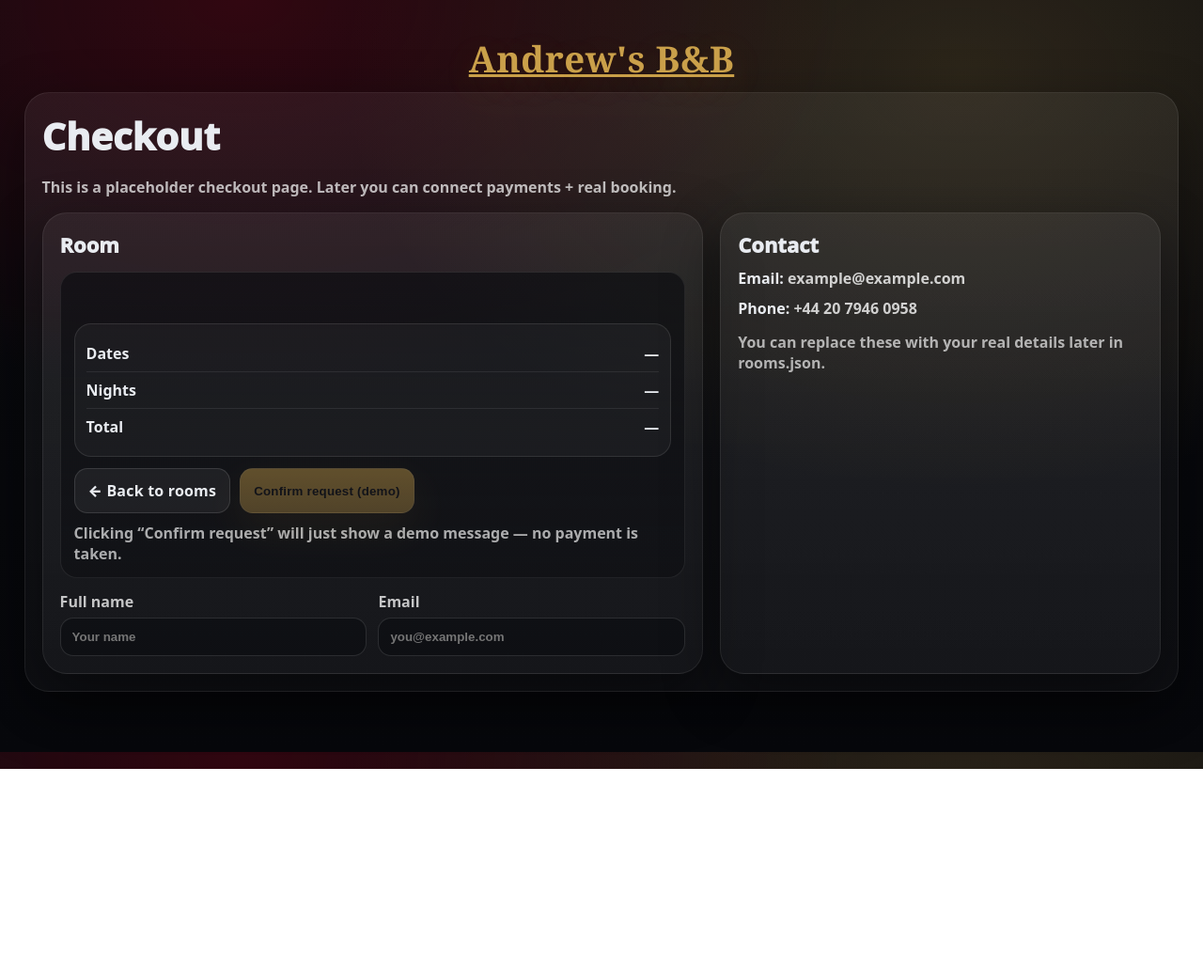
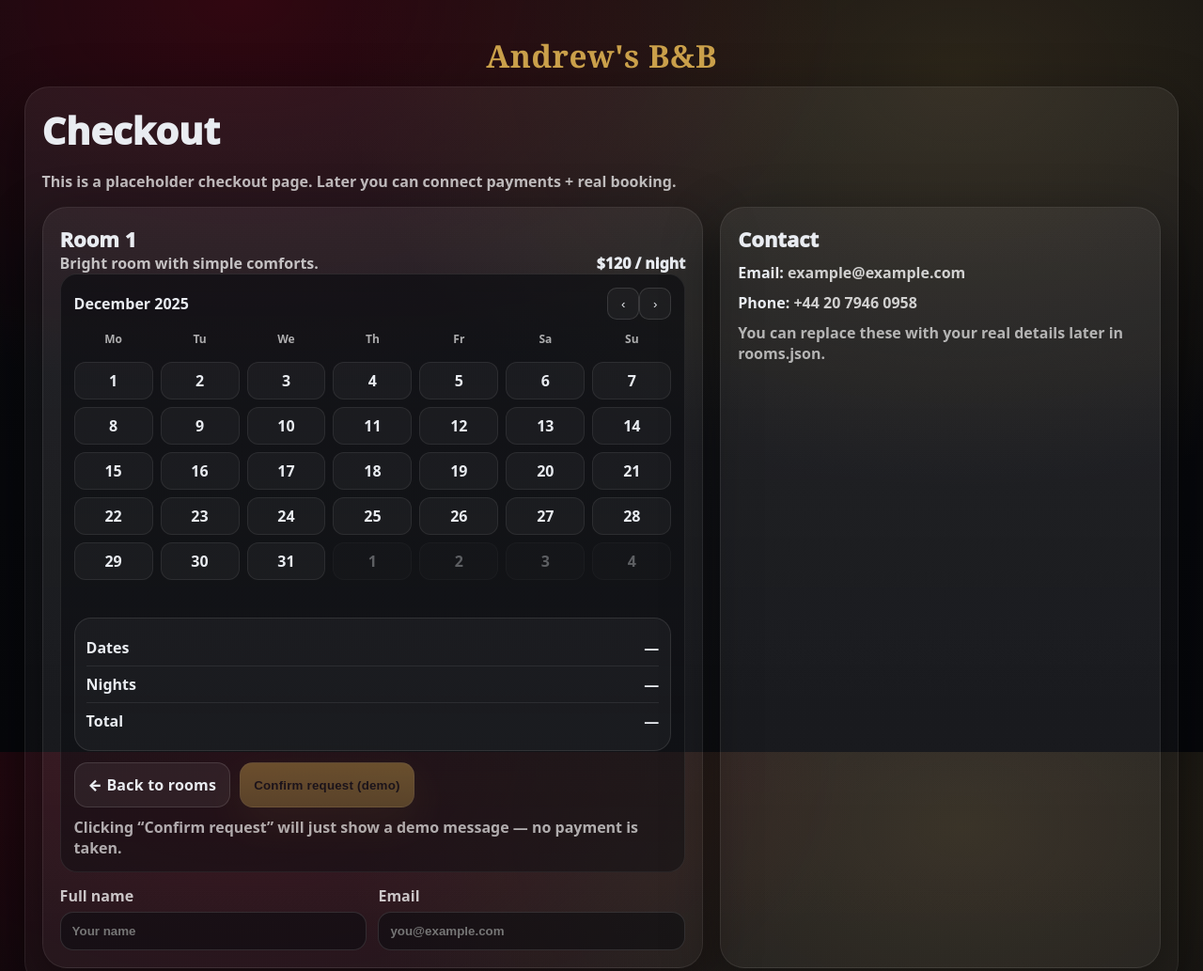
Before and after one commit to EchoOne7/AndrewsBnB, a plain HTML site: page public/checkout.html in a window 1280 px wide. Shown: the top 1033 px of the page at 94% size. Before the commit the page ends 818 px from the top, so only its background shows below. Drawn offline with Linux system fonts and the light colour scheme; files that its build step writes are made by us from their sources.

Commit message:
Update checkout.html

```diff
--- a/public/checkout.html
+++ b/public/checkout.html
@@ -4,12 +4,12 @@
   <meta charset="utf-8"/>
   <meta name="viewport" content="width=device-width,initial-scale=1"/>
   <title>Checkout • Andrew's B&B</title>
-  <link rel="stylesheet" href="/assets/style.css"/>
+  <link rel="stylesheet" href="/style.css"/>
 </head>
 <body>
   <div class="wrap">
     <header class="header">
-      <a class="brand" id="brandName" href="/">Andrew's B&B</a>
+      <a class="brandLink" id="brandName" href="/">Andrew's B&B</a>
     </header>
 
     <div class="card">
@@ -18,17 +18,16 @@
 
       <div class="checkoutGrid">
         <div class="card">
-          <div style="display:flex;justify-content:space-between;align-items:flex-end;gap:12px;">
+          <div class="checkoutHeader">
             <div>
-              <div style="font-weight:950;font-size:22px;" id="roomTitle">Room</div>
-              <div style="color:rgba(255,255,255,.72);font-weight:800;" id="roomInfo"></div>
+              <div class="checkoutRoom" id="roomTitle">Room</div>
+              <div class="checkoutInfo" id="roomInfo"></div>
             </div>
-            <div style="font-weight:950;" id="roomPrice"></div>
+            <div class="checkoutPrice" id="roomPrice"></div>
           </div>
 
-          <div style="margin-top:14px;" class="calWrap">
+          <div class="calWrap">
             <div id="checkoutCal"></div>
-
             <div class="errorLine" id="checkoutErr"></div>
 
             <div class="totalBox">
@@ -42,7 +41,7 @@
               <button class="btn primary" id="confirmBtn" type="button" disabled>Confirm request (demo)</button>
             </div>
 
-            <div style="color:rgba(255,255,255,.65);margin-top:10px;font-weight:700;">
+            <div class="fineprint">
               Clicking “Confirm request” will just show a demo message — no payment is taken.
             </div>
           </div>
@@ -60,12 +59,12 @@
         </div>
 
         <div class="card" id="contactCard">
-          <div style="font-weight:950;font-size:22px;margin-bottom:10px;">Contact</div>
-          <div style="display:flex;flex-direction:column;gap:10px;font-weight:900;">
-            <div>Email: <span style="color:rgba(255,255,255,.78)" id="contactEmail">example@example.com</span></div>
-            <div>Phone: <span style="color:rgba(255,255,255,.78)" id="contactPhone">+44 20 7946 0958</span></div>
+          <div class="h2">Contact</div>
+          <div class="contactLines">
+            <div>Email: <span id="contactEmail">example@example.com</span></div>
+            <div>Phone: <span id="contactPhone">+44 20 7946 0958</span></div>
           </div>
-          <div style="margin-top:14px;color:rgba(255,255,255,.65);font-weight:700;">
+          <div class="fineprint">
             You can replace these with your real details later in <b>rooms.json</b>.
           </div>
         </div>
@@ -73,6 +72,6 @@
     </div>
   </div>
 
-  <script src="/assets/checkout.js"></script>
+  <script src="/checkout.js"></script>
 </body>
 </html>
```
